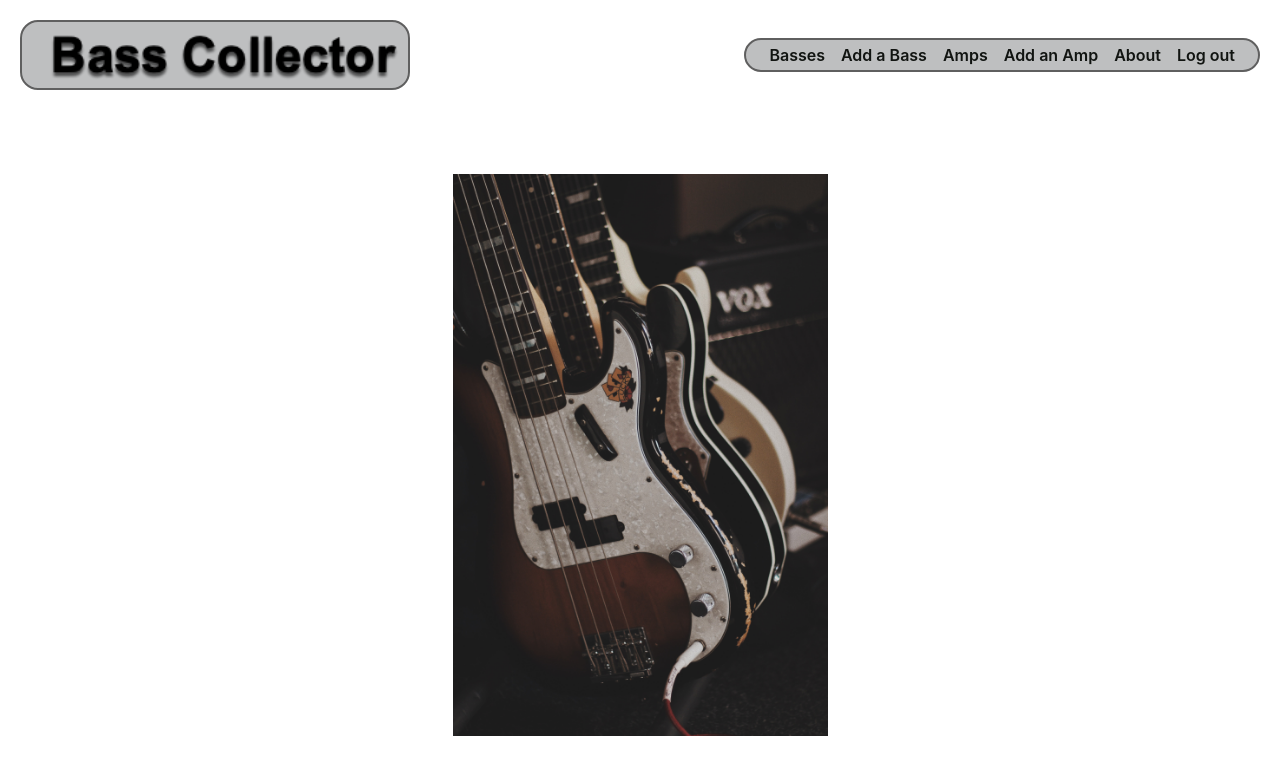
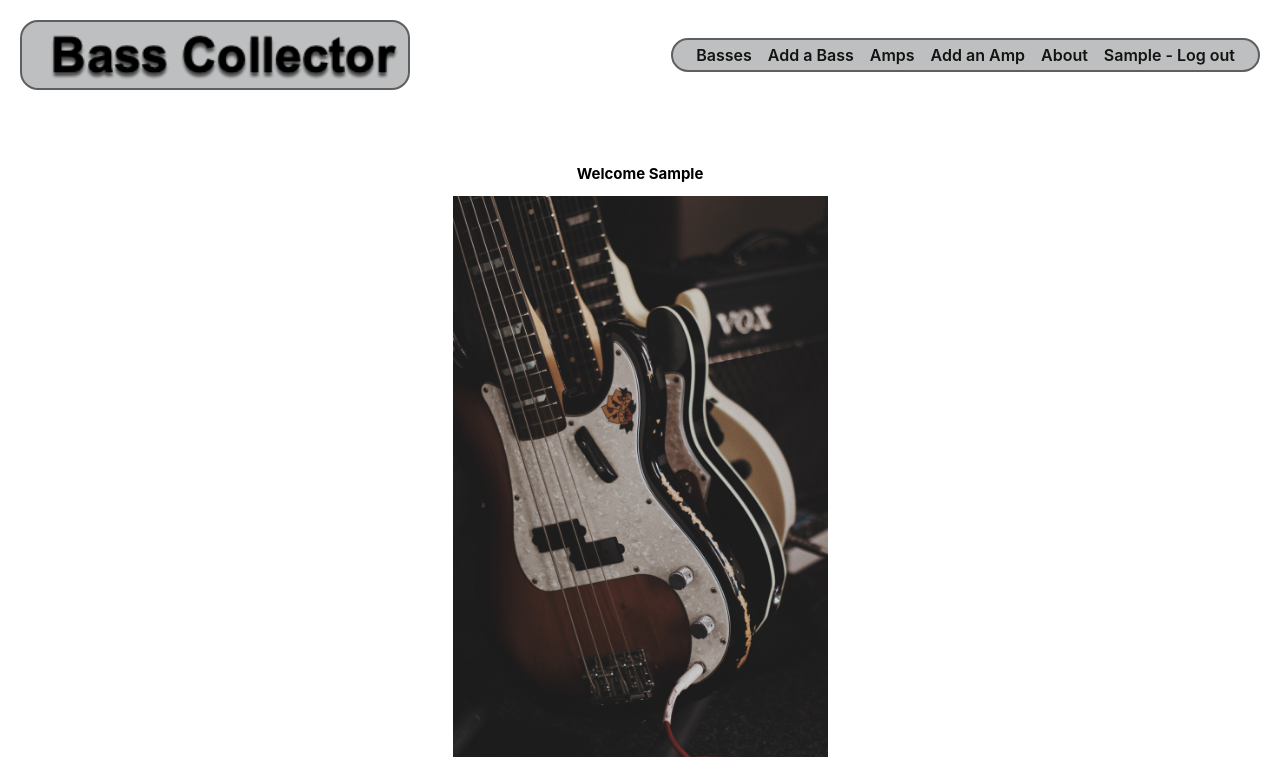
Before and after one commit to thepika206/bass-collector, a Django app: page / in a window 1280 px wide. Shown: the top 757 px of the page. Run offline with Django 4.2, Linux system fonts and the light colour scheme; the visitor is signed in with stand-in values (Sample User, id 1).

Commit message:
display user name in nav bar and home page if logged in

```diff
--- a/main_app/templates/base.html
+++ b/main_app/templates/base.html
@@ -35,7 +35,7 @@
           <li><a href="{% url 'amps_index'%}">Amps</a></li>
           <li><a href="{% url 'amps_create'%}">Add an Amp</a></li>
           <li><a href="{% url 'about' %}">About</a></li>
-          <li><a href="{% url 'logout' %}">Log out</a></li>
+          <li><a href="{% url 'logout' %}">{{user.first_name}} - Log out</a></li>
         {% else %}
           <li><a href="{% url 'about' %}">About</a></li>
           <li><a href="{% url 'home' %}">Login</a></li>
--- a/main_app/templates/home.html
+++ b/main_app/templates/home.html
@@ -7,6 +7,7 @@
 
 {% block content %}
 <section id="logo-container">
+    <h1>Welcome {{user.first_name}}</h1>
     <img id="home-image" src="{% static 'images/oleg-ivanov-G_3NA_UoVyo-unsplash.jpg' %}" alt="A bass guitar" />
 </section>
 
--- a/main_app/views.py
+++ b/main_app/views.py
@@ -30,9 +30,7 @@ def basses_index(request):
 def basses_detail(request, bass_id):
   bass = Bass.objects.get(id=bass_id)
   # Get the amps the bass doesn't have
-  amps_bass_doesnt_have = Amp.objects.exclude(
-    id__in = bass.amps.all().values_list('id'),
-  ).filter(user=request.user)
+  amps_bass_doesnt_have = Amp.objects.exclude( id__in = bass.amps.all().values_list('id')).filter(user=request.user)
   print(request.user)
   musician_form = MusicianForm()
   return render(request, 'basses/detail.html', {
@@ -99,6 +97,7 @@ class AmpDelete(LoginRequiredMixin, DeleteView):
 class Home(LoginView):
   template_name = 'home.html'
 
+
 def signup(request):
   error_message = ''
   if request.method == 'POST':
```
